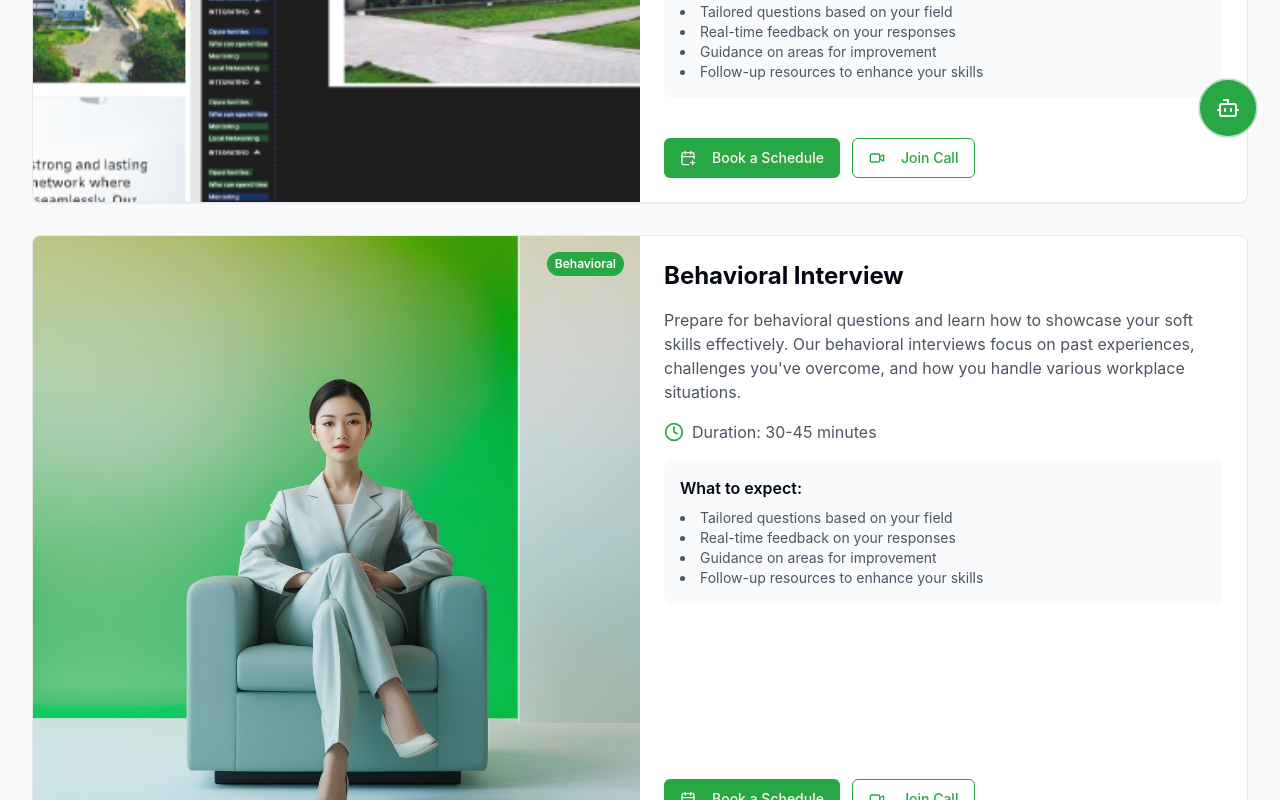
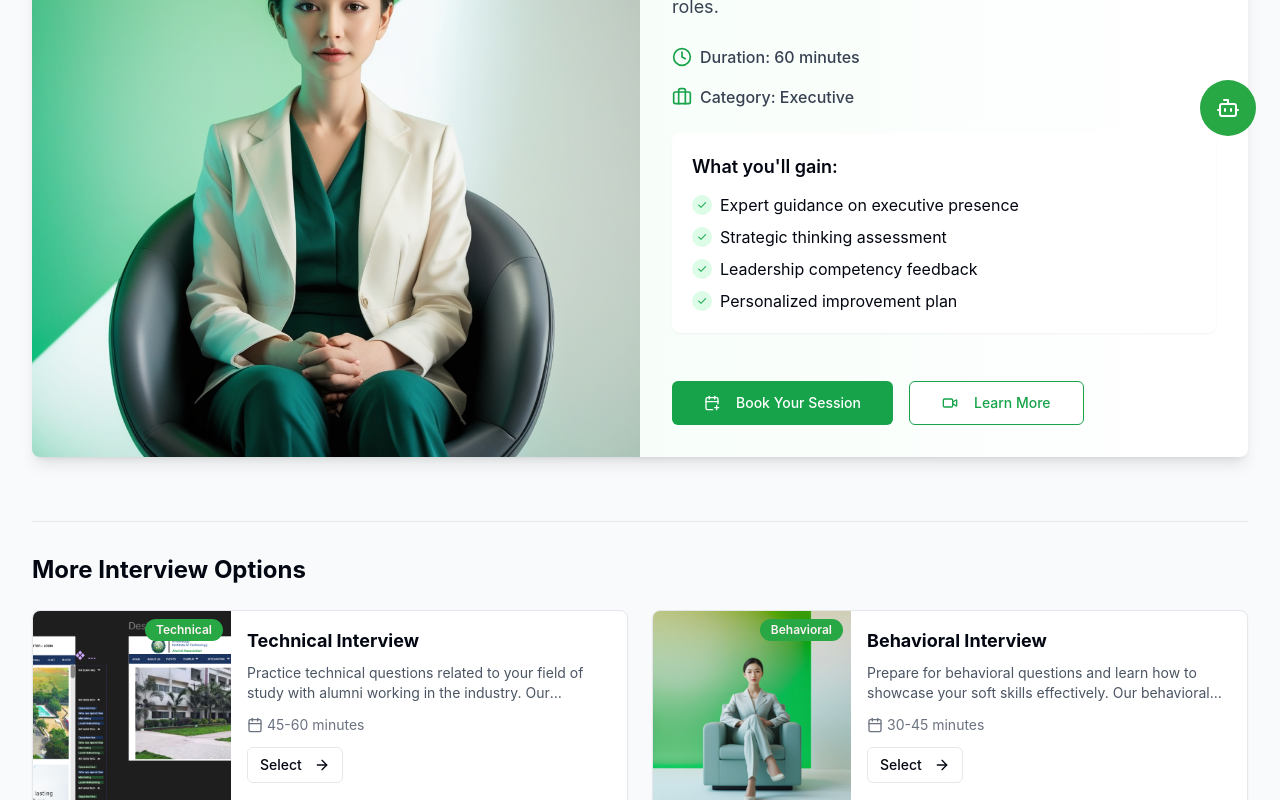
Before and after one commit to Dineshsj3002/nexus-voice-craft, a React (Vite) app: page /mock-interviews in a window 1280 px wide. Shown: the part 640-1440 px from the top of the page. Built offline with nearby package versions, Linux system fonts and the light colour scheme.

Commit message:
Refactor: Improve UI layout
Restructure the layout of the mock interview page and other components.

```diff
--- a/src/components/MockInterviewCard.tsx
+++ b/src/components/MockInterviewCard.tsx
@@ -1,9 +1,10 @@
 
 import React from 'react';
 import { Button } from '@/components/ui/button';
-import { Clock, CalendarPlus, Video } from 'lucide-react';
+import { Clock, CalendarPlus, Video, Star, Award, Briefcase } from 'lucide-react';
 import { showSuccessToast } from './SuccessToast';
 import { Card, CardHeader, CardContent, CardFooter } from '@/components/ui/card';
+import { Badge } from '@/components/ui/badge';
 
 type MockInterviewProps = {
   title: string;
@@ -11,6 +12,7 @@ type MockInterviewProps = {
   image: string;
   duration: string;
   category: string;
+  featured?: boolean;
 };
 
 const MockInterviewCard = ({
@@ -19,6 +21,7 @@ const MockInterviewCard = ({
   image,
   duration,
   category,
+  featured = false,
 }: MockInterviewProps) => {
   const handleBookSchedule = () => {
     showSuccessToast({ message: 'Interview scheduled!', emoji: '🎯' });
@@ -28,6 +31,105 @@ const MockInterviewCard = ({
     showSuccessToast({ message: 'Joining interview call...', emoji: '📞' });
   };
 
+  // Use a different layout for featured interviews
+  if (featured) {
+    return (
+      <Card className="overflow-hidden border-0 shadow-lg hover:shadow-xl transition-all bg-gradient-to-r from-green-50 to-white">
+        <div className="flex flex-col md:flex-row">
+          {/* Featured Image - Larger on featured card */}
+          <div className="w-full md:w-1/2 relative">
+            <img
+              src={image}
+              alt={title}
+              className="w-full h-[400px] md:h-full object-cover"
+            />
+            <Badge className="absolute top-4 right-4 bg-yellow-500 text-white">
+              Premium
+            </Badge>
+          </div>
+
+          {/* Content Side - Enhanced for featured interview */}
+          <div className="w-full md:w-1/2 flex flex-col p-8">
+            <div className="flex items-center mb-4">
+              <Award className="h-6 w-6 text-yellow-500 mr-2" />
+              <span className="text-sm font-medium text-yellow-600">Featured Opportunity</span>
+            </div>
+
+            <CardHeader className="pb-2 px-0 pt-0">
+              <h3 className="text-3xl font-bold">{title}</h3>
+            </CardHeader>
+
+            <CardContent className="px-0 py-4 flex-grow">
+              <p className="text-gray-700 mb-6 text-lg">{description}</p>
+
+              <div className="flex items-center text-gray-700 mb-4">
+                <Clock className="h-5 w-5 mr-2 text-green-600" />
+                <span className="font-medium">Duration: {duration}</span>
+              </div>
+
+              <div className="flex items-center text-gray-700 mb-6">
+                <Briefcase className="h-5 w-5 mr-2 text-green-600" />
+                <span className="font-medium">Category: {category}</span>
+              </div>
+
+              <div className="bg-white p-5 rounded-lg mb-4 shadow-sm">
+                <h4 className="font-semibold mb-3 text-lg">What you'll gain:</h4>
+                <ul className="space-y-2">
+                  <li className="flex items-start">
+                    <div className="h-5 w-5 rounded-full bg-green-100 flex items-center justify-center mr-2 mt-0.5">
+                      <span className="text-green-600 text-xs">✓</span>
+                    </div>
+                    <span>Expert guidance on executive presence</span>
+                  </li>
+                  <li className="flex items-start">
+                    <div className="h-5 w-5 rounded-full bg-green-100 flex items-center justify-center mr-2 mt-0.5">
+                      <span className="text-green-600 text-xs">✓</span>
+                    </div>
+                    <span>Strategic thinking assessment</span>
+                  </li>
+                  <li className="flex items-start">
+                    <div className="h-5 w-5 rounded-full bg-green-100 flex items-center justify-center mr-2 mt-0.5">
+                      <span className="text-green-600 text-xs">✓</span>
+                    </div>
+                    <span>Leadership competency feedback</span>
+                  </li>
+                  <li className="flex items-start">
+                    <div className="h-5 w-5 rounded-full bg-green-100 flex items-center justify-center mr-2 mt-0.5">
+                      <span className="text-green-600 text-xs">✓</span>
+                    </div>
+                    <span>Personalized improvement plan</span>
+                  </li>
+                </ul>
+              </div>
+            </CardContent>
+
+            <CardFooter className="flex flex-col sm:flex-row gap-4 px-0 pb-0 pt-4">
+              <Button
+                onClick={handleBookSchedule}
+                className="bg-green-600 hover:bg-green-700 w-full sm:w-auto text-white"
+                size="lg"
+              >
+                <CalendarPlus className="mr-2 h-5 w-5" />
+                Book Your Session
+              </Button>
+
+              <Button
+                onClick={handleJoinCall}
+                variant="outline"
+                className="border-green-600 text-green-600 hover:bg-green-50 w-full sm:w-auto"
+                size="lg"
+              >
+                <Video className="mr-2 h-5 w-5" />
+                Learn More
+              </Button>
+            </CardFooter>
+          </div>
+        </div>
+      </Card>
+    );
+  }
+
+  // Original layout for non-featured interviews
   return (
     <Card className="flex flex-col md:flex-row overflow-hidden border-gray-200 hover:shadow-lg transition-all">
       {/* Interviewer Image Side */}
--- a/src/pages/mock-interviews/index.tsx
+++ b/src/pages/mock-interviews/index.tsx
@@ -1,16 +1,27 @@
-
 import React from 'react';
 import Header from '@/components/Header';
 import Footer from '@/components/Footer';
 import ChatBot from '@/components/ChatBot';
 import MockInterviewCard from '@/components/MockInterviewCard';
 import { Button } from '@/components/ui/button';
-import { Calendar, Users, Video, FileText } from 'lucide-react';
+import { Badge } from '@/components/ui/badge';
+import { Calendar, Users, Video, FileText, Star, ArrowRight } from 'lucide-react';
 import { useNavigate } from 'react-router-dom';
 import { showSuccessToast } from '@/components/SuccessToast';
+import { Card, CardContent } from '@/components/ui/card';
+import { Separator } from '@/components/ui/separator';
 
 const MockInterviewsPage = () => {
   const navigate = useNavigate();
+
+  const featuredInterview = {
+    title: "Executive Leadership Interview",
+    description: "Practice advanced leadership questions with a senior executive coach. This premium mock interview focuses on strategic thinking, executive presence, and leadership vision for senior roles.",
+    image: "/lovable-uploads/406a5129-2322-40b0-9114-de6d65cb59df.png",
+    duration: "60 minutes",
+    category: "Executive",
+    featured: true
+  };
 
   const mockInterviewTypes = [
     {
@@ -57,17 +68,61 @@ const MockInterviewsPage = () => {
             </p>
           </div>
 
-          <div className="space-y-8 mb-16">
-            {mockInterviewTypes.map((type, index) => (
-              <MockInterviewCard
-                key={index}
-                title={type.title}
-                description={type.description}
-                image={type.image}
-                duration={type.duration}
-                category={type.category}
-              />
-            ))}
+          {/* Featured Interview - Full Width Special Layout */}
+          <div className="mb-16">
+            <div className="flex items-center gap-2 mb-4">
+              <Star className="h-5 w-5 text-yellow-500 fill-yellow-500" />
+              <h2 className="text-2xl font-bold">Featured Interview</h2>
+            </div>
+            <MockInterviewCard
+              key="featured"
+              title={featuredInterview.title}
+              description={featuredInterview.description}
+              image={featuredInterview.image}
+              duration={featuredInterview.duration}
+              category={featuredInterview.category}
+              featured={true}
+            />
+          </div>
+
+          <Separator className="my-8" />
+
+          {/* Other Interview Types */}
+          <div className="mb-16">
+            <h2 className="text-2xl font-bold mb-6">More Interview Options</h2>
+            <div className="grid grid-cols-1 md:grid-cols-2 gap-6">
+              {mockInterviewTypes.map((type, index) => (
+                <Card key={index} className="overflow-hidden hover:shadow-md transition-all duration-300">
+                  <div className="flex h-full">
+                    <div className="w-1/3 relative bg-gray-100">
+                      <img
+                        src={type.image}
+                        alt={type.title}
+                        className="w-full h-full object-cover"
+                      />
+                      <Badge className="absolute top-2 right-2 bg-nexus-primary">{type.category}</Badge>
+                    </div>
+                    <CardContent className="w-2/3 p-4">
+                      <h3 className="text-lg font-bold mb-2">{type.title}</h3>
+                      <p className="text-sm text-gray-600 mb-3 line-clamp-2">{type.description}</p>
+                      <div className="flex items-center text-sm text-gray-500 mb-3">
+                        <Calendar className="h-4 w-4 mr-1" />
+                        <span>{type.duration}</span>
+                      </div>
+                      <Button
+                        variant="outline"
+                        size="sm"
+                        className="mt-auto"
+                        onClick={() => showSuccessToast({ message: `Selected ${type.title}`, emoji: '✅' })}
+                      >
+                        Select
+                        <ArrowRight className="h-4 w-4 ml-1" />
+                      </Button>
+                    </CardContent>
+                  </div>
+                </Card>
+              ))}
+            </div>
           </div>
 
           <div className="bg-white rounded-lg shadow-sm p-8 mb-12">
```
Also changed, not shown: public/lovable-uploads/406a5129-2322-40b0-9114-de6d65cb59df.png (added).
